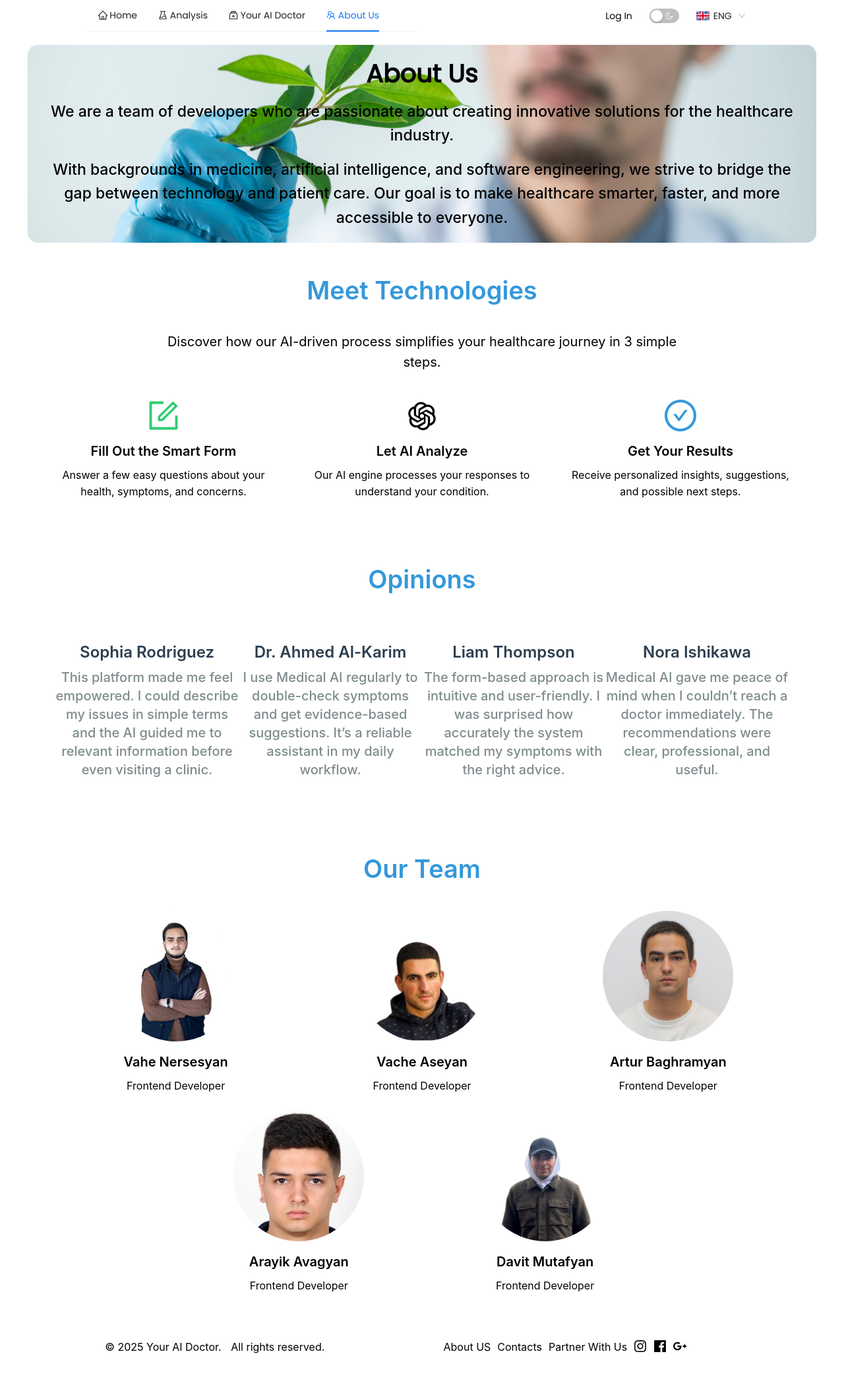
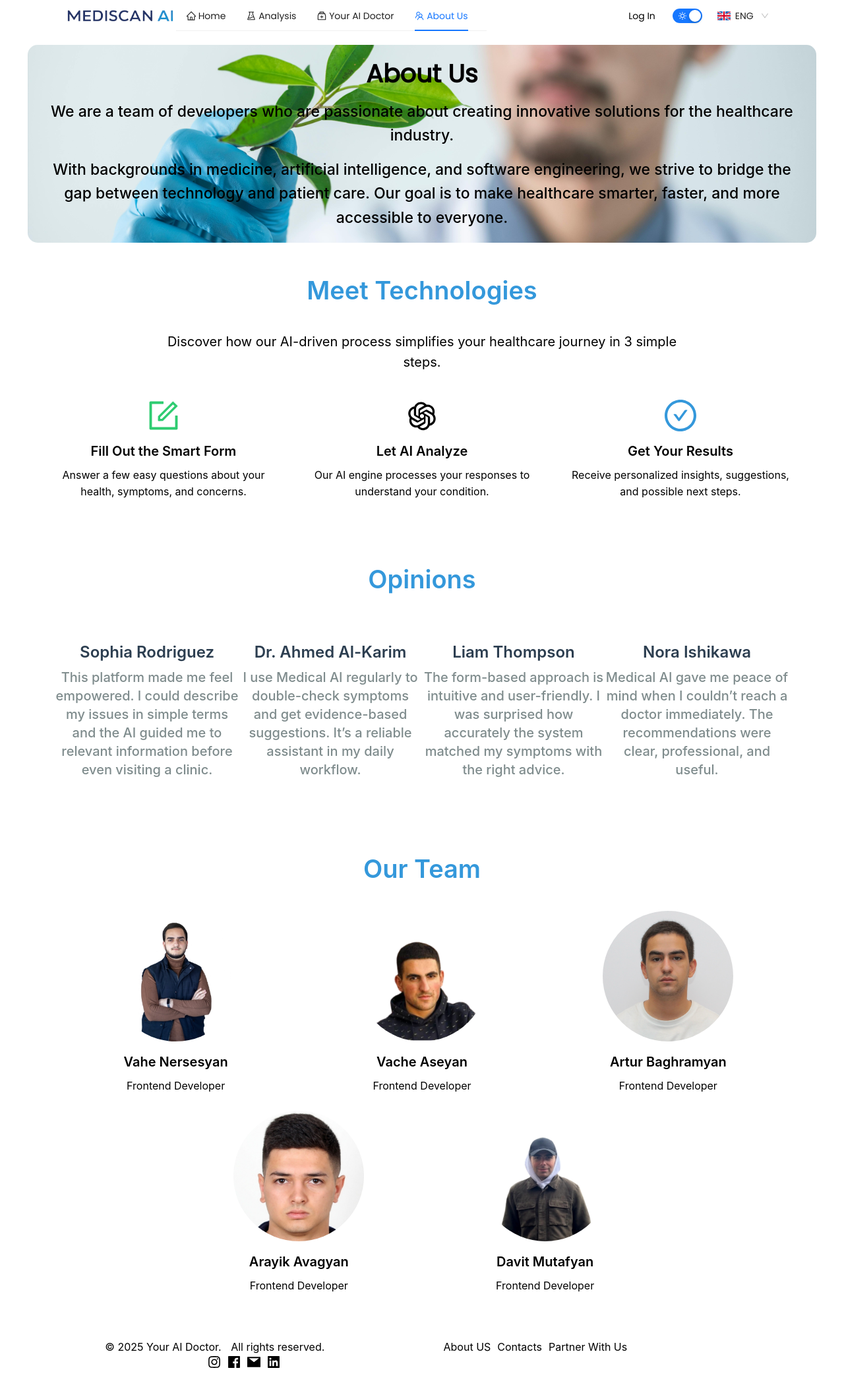
Before and after one commit to MediScanAi/MediScanAi, a React (Vite) app: page /about-us in a window 1280 px wide. Shown: the top 2112 px of the page at 66% size. Built offline with nearby package versions, Linux system fonts and the light colour scheme; no server answers.

Commit message:
header fixes

```diff
--- a/src/assets/styles/analysis.css
+++ b/src/assets/styles/analysis.css
@@ -49,5 +49,4 @@
   position: relative;
 }
 .dark-theme {
-  background-color: #2d3748;
-}
+  background-color: #1a1a1a;}
--- a/src/assets/styles/bloodTests.css
+++ b/src/assets/styles/bloodTests.css
@@ -33,5 +33,5 @@
 }
 
 .dark-theme {
-  background-color: #2d3748;
+  background-color: #1a1a1a;
 }
--- a/src/assets/styles/header.css
+++ b/src/assets/styles/header.css
@@ -5,7 +5,6 @@ header {
   position: sticky;
   top: 0;
   z-index: 1000;
-
   background-color: rgba(255, 255, 255, 0.85);
   backdrop-filter: blur(10px);
 }
@@ -22,12 +21,12 @@ header {
 
 .language-options{
   display: flex;
-  justify-content: space-around;
+  justify-content: space-between;
   align-items: center;
+  width:55px;
 }
 .Header {
   width: 100%;
-
   height: 6vh;
 }
 .Right-buttons {
--- a/src/assets/styles/homepage.css
+++ b/src/assets/styles/homepage.css
@@ -359,6 +359,13 @@
 .dark-theme .faq-answer {
   color: white;
 }
+.dark-theme {
+  h1{
+    color: white;
+  }
+
+}
+
 
 /* Animation */
 @keyframes fadeInUp {
--- a/src/components/Footer.tsx
+++ b/src/components/Footer.tsx
@@ -1,8 +1,7 @@
 import { Col, Row, Typography } from 'antd';
 import {
   FacebookFilled,
-  GooglePlusOutlined,
-  InstagramOutlined,
+  InstagramOutlined, LinkedinFilled, MailFilled,
 } from '@ant-design/icons';
 import '../assets/styles/footer.css';
 import { useAppSelector } from '../app/hooks.ts';
@@ -15,11 +14,11 @@ const Footer = () => {
   return (
     <footer className={theme ? 'dark-footer' : ''}>
       <Row justify="space-around" align="middle">
-        <Col xs={24} sm={12} style={{ textAlign: 'center' }}>
+        <Col xs={24} sm={12} lg={12} style={{ textAlign: 'center' }}>
           <Text className={'info'}>© 2025 Your AI Doctor.</Text>
           <Text className={'info'}> All rights reserved.</Text>
         </Col>
-        <Col xs={24} sm={11} className={'info'}>
+        <Col xs={20} sm={12} lg={11} className={'info'}>
           <Link href="/about-us" className={'info'}>
             About US
           </Link>
@@ -29,9 +28,14 @@ const Footer = () => {
           <Link href="/profile/partner-with-us" className={'info'}>
             Partner With Us
           </Link>
+        </Col>
+      </Row>
+      <Row  justify={'center'}>
+        <Col xs={12} sm={12} className={'info'} >
           <InstagramOutlined className={'info-icons'} />
           <FacebookFilled className={'info-icons'} />
-          <GooglePlusOutlined className={'info-icons'} />
+          <MailFilled className={'info-icons'} />
+          <LinkedinFilled className={'info-icons'} />
         </Col>
       </Row>
     </footer>
--- a/src/components/Header.tsx
+++ b/src/components/Header.tsx
@@ -6,10 +6,10 @@ import {
     Select,
     Switch,
     Menu,
-  Button,
+    Button, Space, Image,
 } from 'antd';
 import { NavLink } from 'react-router-dom';
-import { useEffect, useState } from 'react';
+import {useEffect, useState} from 'react';
 import {
   DownOutlined,
   ExperimentOutlined,
@@ -28,11 +28,12 @@ import '../assets/styles/header.css';
 import { useAppDispatch, useAppSelector } from '../app/hooks.ts';
 import { toggleTheme } from '../app/slices/theme';
 import { logoutUser } from '../app/slices/authSlice';
+import Logo from '../assets/photos/Logo.svg'
 
 
 const options = [
     {
-        label:(<div className={'language-options'} ><img style={{height:'20px'}} src={'src/assets/photos/united-kingdom.png'}/> ENG</div>),
+        label:(<div className={'language-options'} ><img style={{width:'20px'}} src={'src/assets/photos/united-kingdom.png'}/><span>ENG</span></div>),
         value: 'english',
     },
     {
@@ -165,6 +166,15 @@ function Header() {
     dispatch(toggleTheme());
   };
 
+  useEffect(() => {
+      window.addEventListener('resize', () => {
+      setWidth(window.innerWidth);
+      })
+      return () => {
+          window.removeEventListener('resize', () => {})
+      }
+  })
+
   const handleMenuClick: MenuProps['onClick'] = ({ key }) => {
     switch (key) {
       case 'home':
@@ -219,6 +229,13 @@ function Header() {
                 justify="space-around"
                 align="middle"
             >
+            <div style={{display:'flex',alignItems:'center',justifyContent:'space-between',width:(width<820?'30%':'50%')}}>
+                <Image
+                  preview={false}
+                  src={Logo}
+                  alt="Logo"
+                  height={30}
+                />
                 {width < 820 ? (
                     <Dropdown trigger={["click"]} menu={{items: burgerItems}}>
                         <MenuOutlined style={{fontSize: 30}}/>
@@ -232,6 +249,7 @@ function Header() {
                             items={menuItems}
                         />
                 )}
+            </div>
                 <div className={'Right-buttons'}>
                     {user ? <Dropdown trigger={['click']} menu={{items: userItems}} onOpenChange={toggleArrow}>
                         <div
@@ -251,7 +269,7 @@ function Header() {
                           Log In
                         </Button>}
                     <Switch
-                        defaultChecked={theme}
+                        defaultChecked={!theme}
                         checkedChildren={<SunOutlined/>}
                         unCheckedChildren={<MoonOutlined/>}
                         onClick={handleThemeChange}
--- a/src/pages/main/HomePage.tsx
+++ b/src/pages/main/HomePage.tsx
@@ -217,7 +217,7 @@ function HomePage() {
             <Row gutter={[24, 24]} style={{ marginTop: '40px' }}>
               {activities.map(({ title, text, icon }, index) => (
                 <Col key={index} xs={24} sm={24} md={12} lg={6}>
-                  <Card className="activity-card" bodyStyle={{ padding: 0 }}>
+                  <Card className={"activity-card"+(theme?' dark-mode-text dark-theme':'')} bodyStyle={{ padding: 0 }}>
                     <div className="activity-card-content">
                       <div className="activity-icon">{icon}</div>
                       <Title level={4} className="activity-card-title">
@@ -246,7 +246,7 @@ function HomePage() {
         </Row>
         <Row className="faq-section">
           <Col style={{ marginTop: 50, padding: '24px' }} span={24}>
-            <Title level={1} className="faq-title">
+            <Title level={1} className={"faq-title"+(theme?' dark-theme':'')}>
               Frequently Asked Questions
             </Title>
             <List
```
Also changed, not shown: src/assets/photos/Logo.svg (added). Lines whose indentation alone changed are shown as unchanged.
